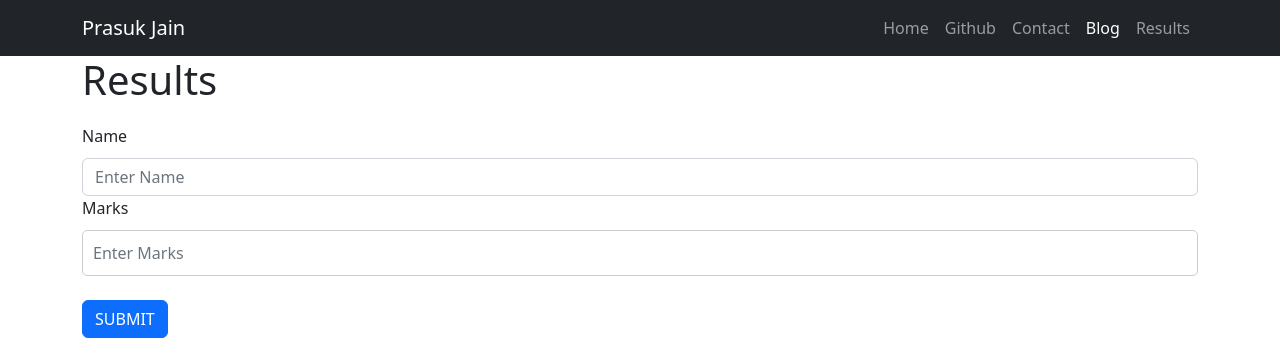
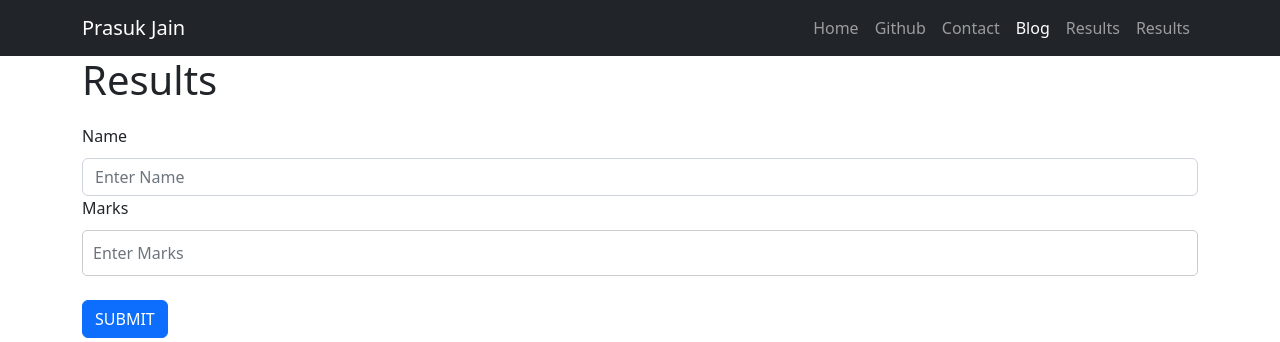
Before and after one commit to imprasukjain/imprasukjain.github.io, a Flask app: template Package/templates/marks.html in a window 1280 px wide. Shown: the top 342 px of the page. Run offline with Flask 3, Linux system fonts and the light colour scheme; the template is opened without the code that fills it: values that come from a table or form of the project are taken from there, others are empty; some libraries are stand-ins or nearby versions.

Commit message:
Update marks.html

```diff
--- a/Package/templates/marks.html
+++ b/Package/templates/marks.html
@@ -48,6 +48,7 @@
                         <li class="nav-item"><a class="nav-link" href="{{url_for('register.register_page')}}" target="_blank">Contact</a></li>
                         <li class="nav-item"><a class="nav-link active" aria-current="page" href="{{url_for('main.error')}}" target="_blank">Blog</a></li>
                         <li class="nav-item"><a class="nav-link" href="{{url_for('register.results')}}" target="_blank">Results</a></li>
+                        <li class="nav-item"><a class="nav-link" href="{{url_for('register.results')}}" target="_blank">Results</a></li>
                     </ul>
                 </div>
             </div>
```
